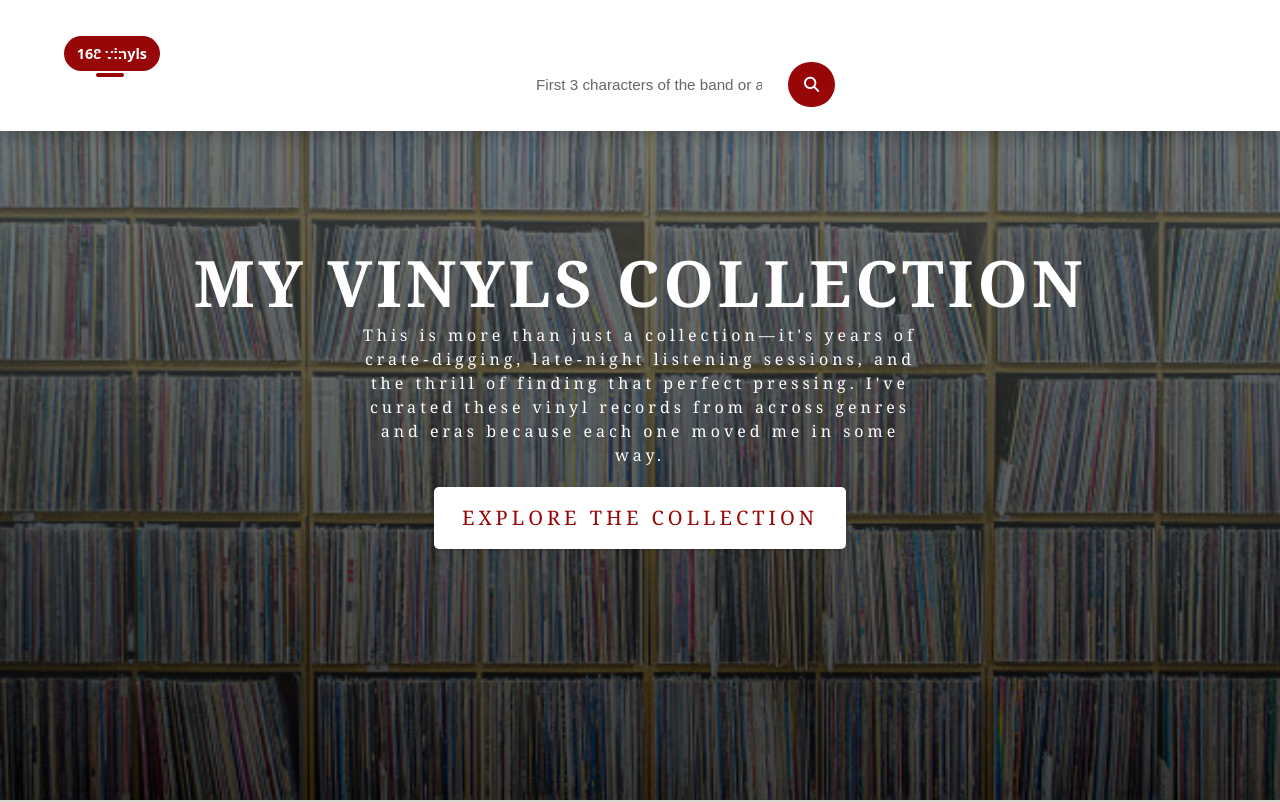
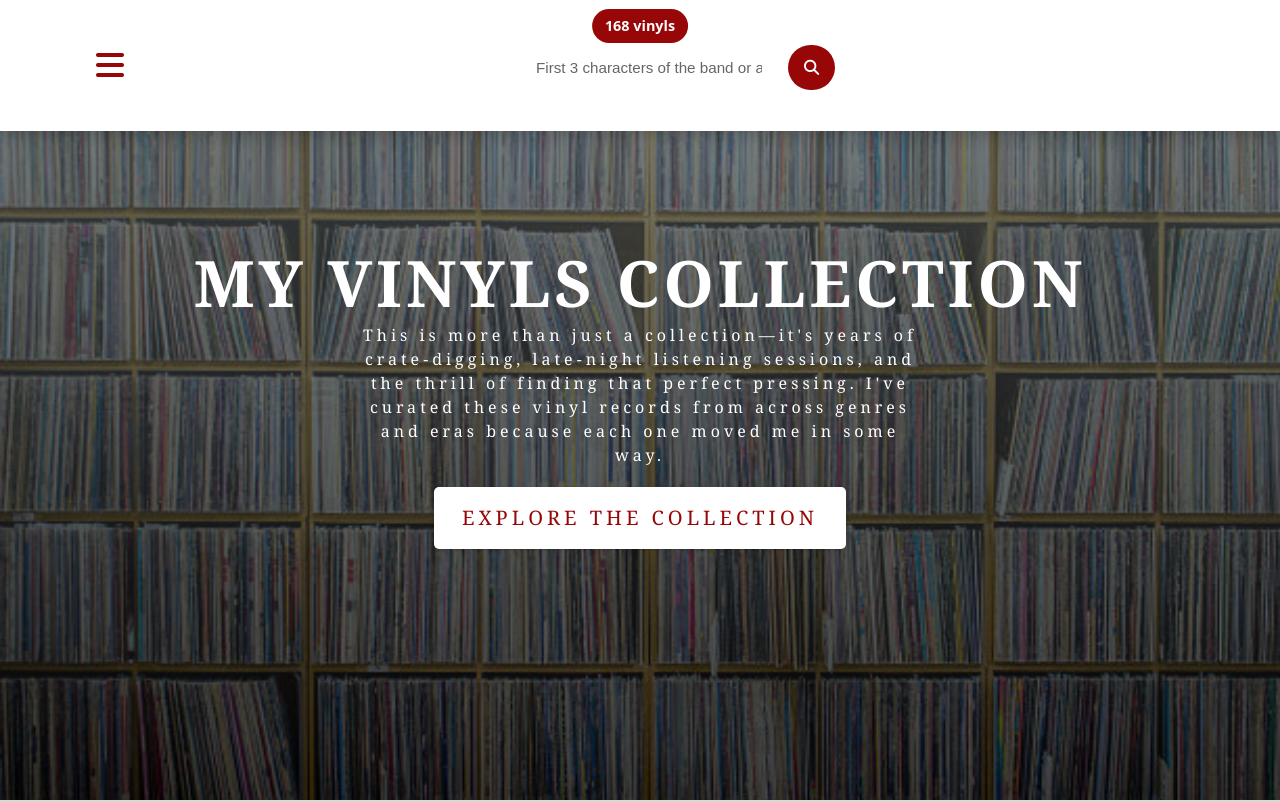
Before and after one commit to MetalRocks71/my-vinyl-collection, a React (Create React App) app: page / in a window 1280 px wide. Shown: the top 802 px of the page. Built offline with nearby package versions, Linux system fonts and the light colour scheme.

Commit message:
css nav-collection-count

```diff
--- a/src/index.css
+++ b/src/index.css
@@ -242,6 +242,10 @@ p {
 }
 
 .nav-collection-count {
+  position: absolute;
+  top: -45px;
+  left: 50%;
+  transform: translateX(-50%);
   display: inline-flex;
   align-items: center;
   padding: 0.4rem 0.8rem;
@@ -251,6 +255,15 @@ p {
   font-size: 0.9rem;
   font-weight: 600;
   white-space: nowrap;
+  z-index: 1;
+}
+
+@media (max-width: 768px) {
+  .nav-collection-count {
+    top: -8px;
+    font-size: 0.8rem;
+    padding: 0.3rem 0.6rem;
+  }
 }
 
 .nav-toggle {
```
